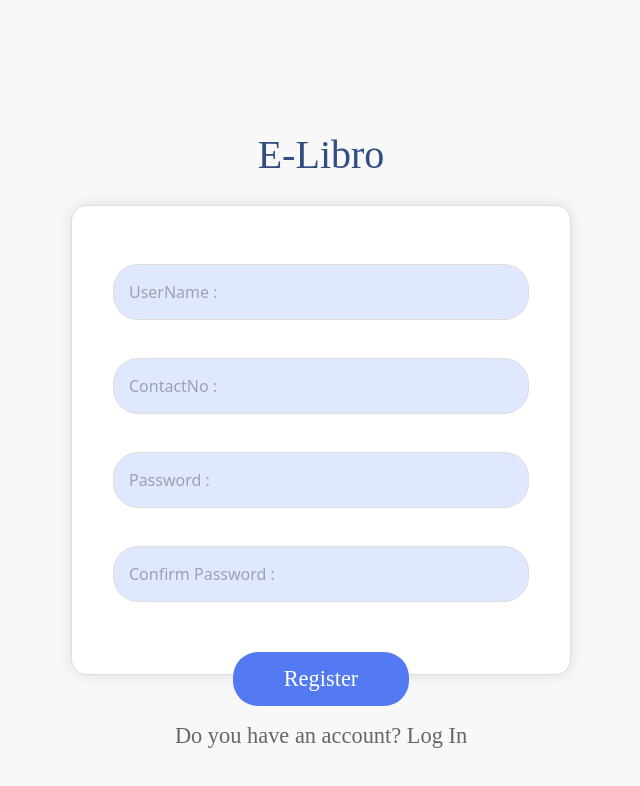
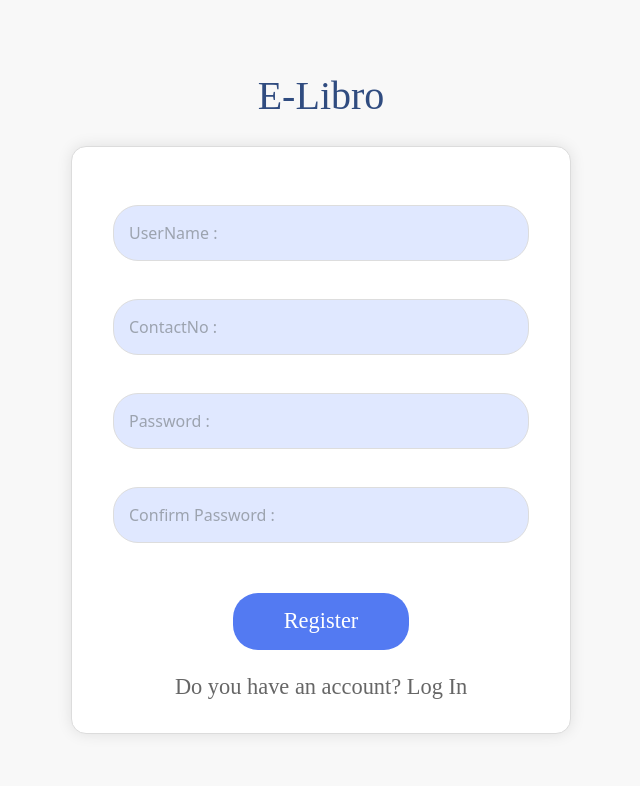
Before and after one commit to NipunSachintha-NS/E-Libro, a React (Vite) app in the folder Frontend/E-libro/: page /signup in a window 1280 px wide. Shown: the top 786 px of the page, without its empty margins (319-959 px from the left). Built offline with nearby package versions, Linux system fonts and the light colour scheme; a web font is replaced by a local one.

Commit message:
modified css files

```diff
--- a/Frontend/E-libro/src/Pages/HomePage.css
+++ b/Frontend/E-libro/src/Pages/HomePage.css
@@ -1,31 +1,30 @@
-/* File: src/components/WelcomePage.css */
-
-
 
 .Home-container {
     display: flex;
-    justify-content: space-between;
+    flex-direction: column; /* Stack items on small screens */
+    justify-content: center;
     align-items: center;
-    height: 100vh;
-    padding: 0 50px;
+    min-height: 100vh;
+    padding: 0 20px;
     background-color: #ffffff;
 }
 
 .Home-content {
-    max-width: 50%;
+    max-width: 100%;
+    text-align: center;
 }
 
 .Home-title {
-    font-size: 140px;
+    font-size: 10vw; /* Responsive font size */
     color: #0A2B69D6;
-    margin: 20px 0 0 42px  ;
+    margin: 20px 0;
     font-family: Marko One;
 }
 
 .Home-message {
-    font-size: 44px;
+    font-size: 5vw; /* Responsive font size */
     color: #0A2B69D6;
-    margin: 10px 0 10px 42px;
+    margin: 10px 0;
     font-family: Convergence;
     font-weight: 600;
     line-height: 1.5;
@@ -35,15 +34,16 @@
     display: block;
     padding: 15px 30px;
     background-color: #537AF2;
-    color:black;
+    color: black;
     font-family: Manuale;
-    font-size:  44px;
+    font-size: 4vw; /* Responsive font size */
     border-radius: 35px;
     border: none;
     cursor: pointer;
-    margin: 50px 0 0 152px;
-    width: 520px;
-    height: 88px;
+    margin: 50px 0;
+    width: 80%; /* Relative width */
+    max-width: 520px; /* Max width to prevent overly large buttons */
+    height: auto;
 }
 
 .Home-button:hover {
@@ -51,25 +51,56 @@
 }
 
 .login-link {
-    font-size:34px;
-    color:#0000007A;
-    margin: 20px 0 0 152px;
-
+    font-size: 3vw; /* Responsive font size */
+    color: #0000007A;
+    margin: 20px 0;
 }
 
 .login-link a {
     color: #0b3d91;
-    text-decoration: none;
     text-decoration: underline;
-
 }
 
-  .login-link a:hover {
-    text-decoration: underline;
+.welcome-image img {
+    width: 80%; /* Responsive width */
+    max-width: 512px; /* Max width to prevent overly large images */
+    height: auto;
+    margin-top: 20px;
+}
+
+@media (min-width: 768px) {
+    .Home-container {
+        flex-direction: row; /* Row layout on larger screens */
+        justify-content: space-between;
+        padding: 0 50px;
+    }
+
+    .Home-content {
+        max-width: 50%;
+        text-align: left;
+    }
+
+    .Home-title {
+        font-size: 140px;
+    }
+
+    .Home-message {
+        font-size: 44px;
+    }
+
+    .Home-button {
+        font-size: 44px;
+        margin: 50px 0 0 152px;
+    }
+
+    .login-link {
+        font-size: 34px;
+        margin: 20px 0 0 152px;
     }
 
     .welcome-image img {
         width: 512px;
         height: 512px;
-    margin-top: 1px;
+        margin-top: 0;
     }
+}
--- a/Frontend/E-libro/src/components/Authform.css
+++ b/Frontend/E-libro/src/components/Authform.css
@@ -1,16 +1,15 @@
-/* File: src/components/AuthForm.css */
-
 .auth-container {
     display: flex;
     flex-direction: column;
     align-items: center;
     justify-content: center;
-    height: 100vh;
+    min-height: 100vh;
     background-color: #f8f8f8;
+    padding: 20px;
 }
 
 .auth-title {
-    font-size: 2.5rem;
+    font-size: 8vw; /* Responsive font size */
     color: #0b3d91;
     margin-bottom: 20px;
 }
@@ -18,8 +17,10 @@
 .auth-form {
     background-color: #ffffff;
     border-radius: 10px;
-    padding: 40px;
+    padding: 30px;
     box-shadow: 0px 0px 15px rgba(0, 0, 0, 0.1);
+    width: 100%;
+    max-width: 500px; /* Restrict width for larger screens */
     text-align: center;
 }
 
@@ -41,7 +42,7 @@
     border-radius: 25px;
     background-color: #5b8ef9;
     color: white;
-    font-size: 1.2rem;
+    font-size: 4vw; /* Responsive font size */
     border: none;
     cursor: pointer;
 }
@@ -63,7 +64,12 @@
     margin: 0 10px;
 }
 
-  .auth-container .auth-divider {
-    color: #666;
-    font-size: 0.9rem;
+@media (min-width: 768px) {
+    .auth-title {
+        font-size: 2.5rem;
     }
+
+    .auth-button {
+        font-size: 1.2rem;
+    }
+}
--- a/Frontend/E-libro/src/components/RegistrationForm.css
+++ b/Frontend/E-libro/src/components/RegistrationForm.css
@@ -3,13 +3,14 @@
   flex-direction: column;
   align-items: center;
   justify-content: center;
-    height: 100vh;
+  min-height: 100vh;
   background-color: #f8f8f8;
+  padding: 20px;
 }
 
 .registration-title {
-    font-size: 2.5rem;
-    color: #0A2B69D6; /* Dark Blue */
+  font-size: 8vw; /* Responsive font size */
+  color: #0A2B69D6;
   font-family: 'Marko One', serif;
   margin-bottom: 20px;
 }
@@ -19,8 +20,8 @@
   padding: 30px;
   border-radius: 15px;
   box-shadow: 0px 0px 15px rgba(0, 0, 0, 0.1);
-    width: 500px;
-    height: 470px;
+  width: 100%;
+  max-width: 500px;
   text-align: center;
   border: 1px solid #dcdcdc;
 }
@@ -41,35 +42,42 @@
 }
 
 .register-button {
-    width: 40%;
-    padding: 10px;
-    background-color:#537AF2; /* Medium Blue */
+  width: 60%; /* Responsive width */
+  max-width: 250px; /* Prevent overly large buttons */
+  padding: 15px;
+  background-color: #537AF2;
   color: white;
-    font-size: 1.4rem;
-    line-height: 1.;
+  font-size: 4vw; /* Responsive font size */
+  line-height: 1.2;
   border-radius: 25px;
   border: none;
   cursor: pointer;
-    margin-bottom: 5px;
+  margin-top: 40px;
   font-family: 'Manuale', serif;
-
-    margin-top: 40px;
 }
 
 .register-button:hover {
-    background-color: #4a79e0; /* Slightly darker Medium Blue */
+  background-color: #4a79e0;
 }
 
 .login-links {
-    margin-top: 8px;
-    font-size: 1.4rem;
-    color: #666666; /* Medium Gray */
+  margin-top: 20px;
+  font-size: 4vw; /* Responsive font size */
+  color: #666666;
   font-family: 'Manuale', serif;
-
 }
 
+@media (min-width: 768px) {
+  .registration-title {
+      font-size: 2.5rem;
+  }
 
+  .register-button {
+      width: 40%;
+      font-size: 1.4rem;
+  }
 
-  .login-link a:hover {
-    text-decoration: underline;
+  .login-links {
+      font-size: 1.4rem;
   }
+}
```
Lines whose indentation alone changed are shown as unchanged.
